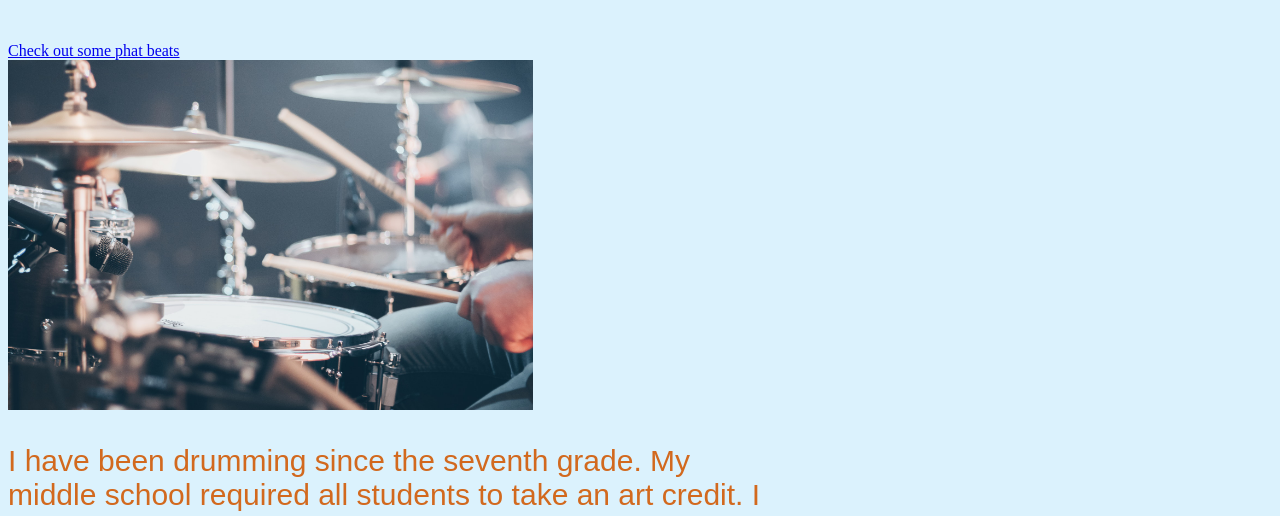
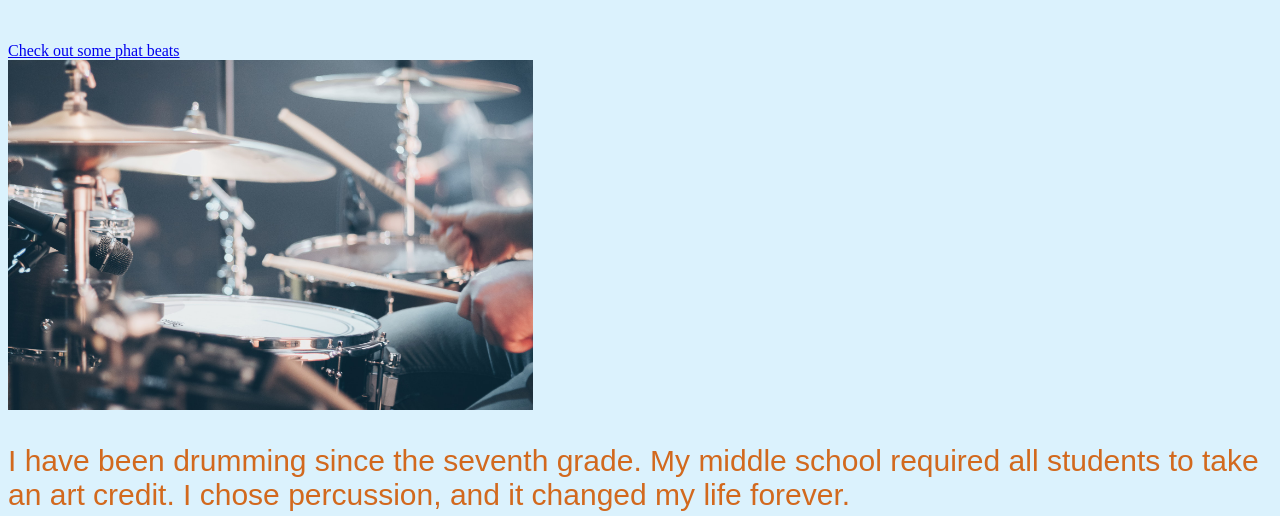
Before and after one commit to tanoboy/IS201, a plain HTML site: page drums.html in a window 1280 px wide. Shown: the part 224-740 px from the top of the page. Drawn offline with Linux system fonts and the light colour scheme.

Commit message:
Add files via upload

```diff
--- a/css/drumstyles.css
+++ b/css/drumstyles.css
@@ -21,7 +21,6 @@ body {
 
 .body {
     font-size: 30px;
-    padding-right: 500px;
     font-family: Arial, Helvetica, sans-serif;
     color: chocolate;
 }
```
